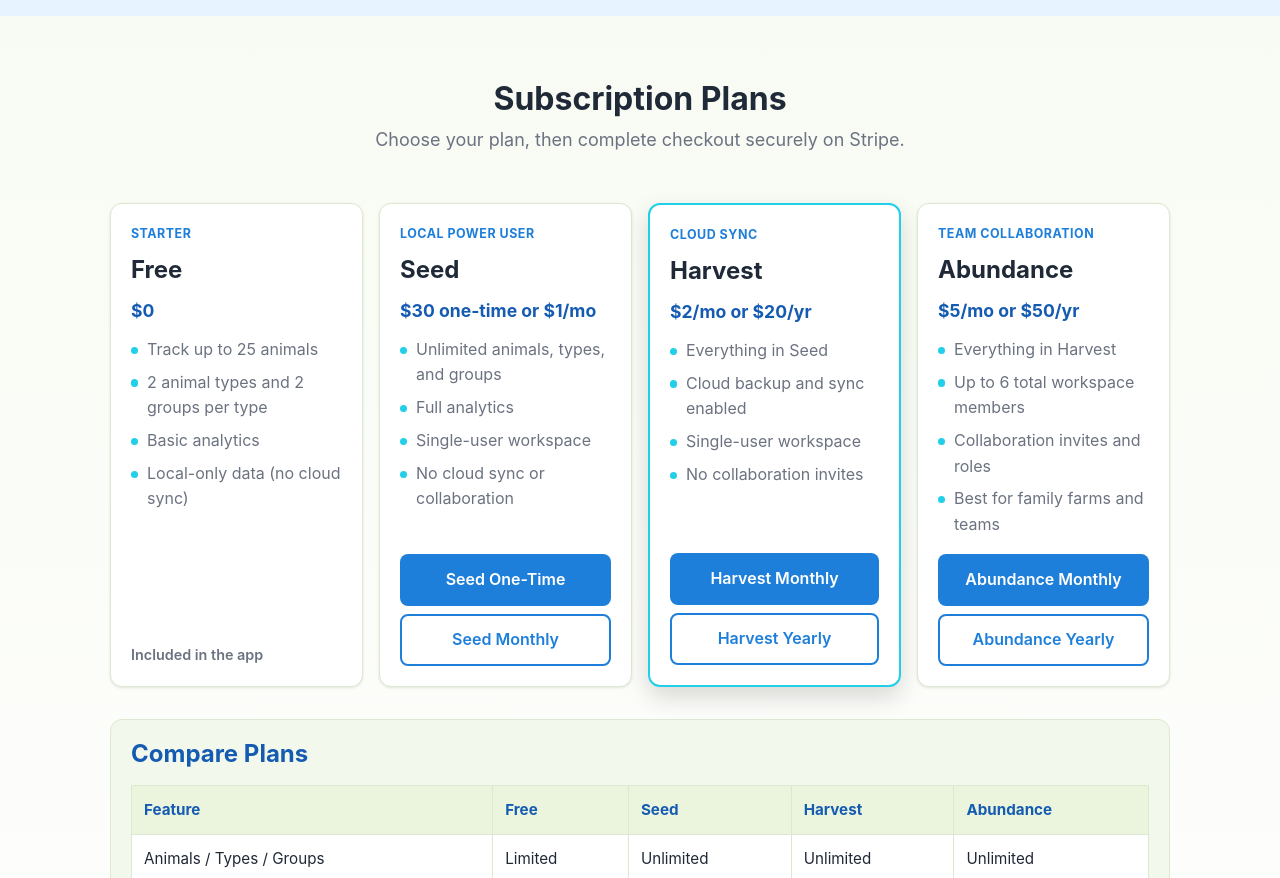
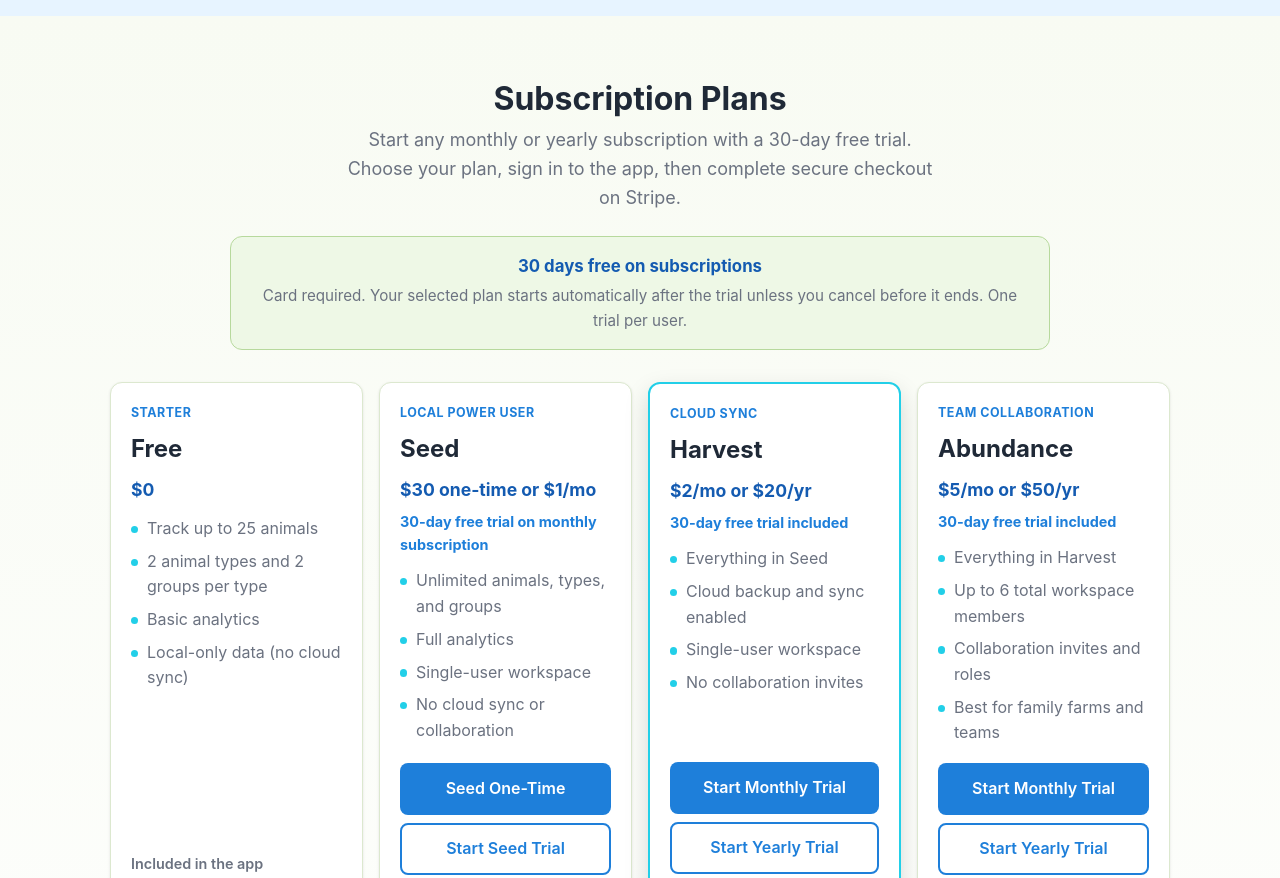
Before and after one commit to SFennington/fennington-landing, a website: page livestock-tracker/index.html in a window 1280 px wide. Shown: the part 3980-4858 px from the top of the page. Drawn offline with Linux system fonts and the light colour scheme.

Commit message:
Route pricing trials through app checkout

```diff
--- a/livestock-tracker/index.html
+++ b/livestock-tracker/index.html
@@ -171,7 +171,11 @@
   <section class="section subscriptions-section" id="subscriptions">
     <div class="container">
       <h2 class="section-title">Subscription Plans</h2>
-      <p class="section-subtitle">Choose your plan, then complete checkout securely on Stripe.</p>
+      <p class="section-subtitle">Start any monthly or yearly subscription with a 30-day free trial. Choose your plan, sign in to the app, then complete secure checkout on Stripe.</p>
+      <div class="trial-callout" role="note">
+        <strong>30 days free on subscriptions</strong>
+        <span>Card required. Your selected plan starts automatically after the trial unless you cancel before it ends. One trial per user.</span>
+      </div>
 
       <div class="subscription-grid">
         <article class="subscription-card">
@@ -191,6 +195,7 @@
           <p class="subscription-kicker">Local Power User</p>
           <h3>Seed</h3>
           <p class="subscription-price">$30 one-time or $1/mo</p>
+          <p class="subscription-trial-note">30-day free trial on monthly subscription</p>
           <ul>
             <li>Unlimited animals, types, and groups</li>
             <li>Full analytics</li>
@@ -198,8 +203,8 @@
             <li>No cloud sync or collaboration</li>
           </ul>
           <div class="subscription-actions">
-            <a class="btn btn-primary" href="https://buy.stripe.com/eVq00i0Ih83Q5gHeRX7Vm00" target="_blank" rel="noopener noreferrer">Seed One-Time</a>
-            <a class="btn btn-secondary" href="https://buy.stripe.com/6oU5kC3Ut5VI5gHbFL7Vm01" target="_blank" rel="noopener noreferrer">Seed Monthly</a>
+            <a class="btn btn-primary" href="https://livestock-tracker-1fc5b.web.app/settings?focusSection=account&amp;checkoutPlan=seed&amp;planType=one_time" target="_blank" rel="noopener noreferrer">Seed One-Time</a>
+            <a class="btn btn-secondary" href="https://livestock-tracker-1fc5b.web.app/settings?focusSection=account&amp;checkoutPlan=seed&amp;planType=subscription&amp;billingInterval=monthly" target="_blank" rel="noopener noreferrer">Start Seed Trial</a>
           </div>
         </article>
 
@@ -207,6 +212,7 @@
           <p class="subscription-kicker">Cloud Sync</p>
           <h3>Harvest</h3>
           <p class="subscription-price">$2/mo or $20/yr</p>
+          <p class="subscription-trial-note">30-day free trial included</p>
           <ul>
             <li>Everything in Seed</li>
             <li>Cloud backup and sync enabled</li>
@@ -214,8 +220,8 @@
             <li>No collaboration invites</li>
           </ul>
           <div class="subscription-actions">
-            <a class="btn btn-primary" href="https://buy.stripe.com/cNi3cuaiResedNdbFL7Vm02" target="_blank" rel="noopener noreferrer">Harvest Monthly</a>
-            <a class="btn btn-secondary" href="https://buy.stripe.com/9B64gy3Utfwi8sT9xD7Vm03" target="_blank" rel="noopener noreferrer">Harvest Yearly</a>
+            <a class="btn btn-primary" href="https://livestock-tracker-1fc5b.web.app/settings?focusSection=account&amp;checkoutPlan=harvest&amp;planType=subscription&amp;billingInterval=monthly" target="_blank" rel="noopener noreferrer">Start Monthly Trial</a>
+            <a class="btn btn-secondary" href="https://livestock-tracker-1fc5b.web.app/settings?focusSection=account&amp;checkoutPlan=harvest&amp;planType=subscription&amp;billingInterval=yearly" target="_blank" rel="noopener noreferrer">Start Yearly Trial</a>
           </div>
         </article>
 
@@ -223,6 +229,7 @@
           <p class="subscription-kicker">Team Collaboration</p>
           <h3>Abundance</h3>
           <p class="subscription-price">$5/mo or $50/yr</p>
+          <p class="subscription-trial-note">30-day free trial included</p>
           <ul>
             <li>Everything in Harvest</li>
             <li>Up to 6 total workspace members</li>
@@ -230,8 +237,8 @@
             <li>Best for family farms and teams</li>
           </ul>
           <div class="subscription-actions">
-            <a class="btn btn-primary" href="https://buy.stripe.com/4gMcN4fDbfwifVldNT7Vm04" target="_blank" rel="noopener noreferrer">Abundance Monthly</a>
-            <a class="btn btn-secondary" href="https://buy.stripe.com/3cI28q9eN1Fs38z6lr7Vm05" target="_blank" rel="noopener noreferrer">Abundance Yearly</a>
+            <a class="btn btn-primary" href="https://livestock-tracker-1fc5b.web.app/settings?focusSection=account&amp;checkoutPlan=abundance&amp;planType=subscription&amp;billingInterval=monthly" target="_blank" rel="noopener noreferrer">Start Monthly Trial</a>
+            <a class="btn btn-secondary" href="https://livestock-tracker-1fc5b.web.app/settings?focusSection=account&amp;checkoutPlan=abundance&amp;planType=subscription&amp;billingInterval=yearly" target="_blank" rel="noopener noreferrer">Start Yearly Trial</a>
           </div>
         </article>
       </div>
@@ -258,7 +265,7 @@
             </tbody>
           </table>
         </div>
-        <p class="subscription-meta">Testing Stripe plans in sandbox mode is supported. Use Stripe test cards and switch plans from the same customer to validate entitlement updates.</p>
+        <p class="subscription-meta">Subscription trials are started through your Livestock Tracker account so each user receives one 30-day trial. Existing subscribers can change plans from the app billing flow.</p>
       </div>
     </div>
   </section>
--- a/livestock-tracker/styles.css
+++ b/livestock-tracker/styles.css
@@ -832,6 +832,28 @@ img { max-width: 100%; display: block; }
   margin-bottom: 2rem;
 }
 
+.trial-callout {
+  max-width: 820px;
+  margin: -1.5rem auto 2rem;
+  padding: 1rem 1.25rem;
+  border: 1px solid #b7d99d;
+  border-radius: 12px;
+  background: #eef8e6;
+  color: var(--brand-dark);
+  display: grid;
+  gap: 0.25rem;
+  text-align: center;
+}
+
+.trial-callout strong {
+  font-size: 1.05rem;
+}
+
+.trial-callout span {
+  color: var(--muted);
+  font-size: 0.95rem;
+}
+
 .subscription-card {
   background: white;
   border: 1px solid #dce8cf;
@@ -860,6 +882,13 @@ img { max-width: 100%; display: block; }
   color: var(--brand-dark);
   font-weight: 700;
   font-size: 1.1rem;
+}
+
+.subscription-trial-note {
+  color: var(--brand);
+  font-size: 0.9rem;
+  font-weight: 700;
+  margin-top: -0.35rem;
 }
 
 .subscription-card ul {
```
